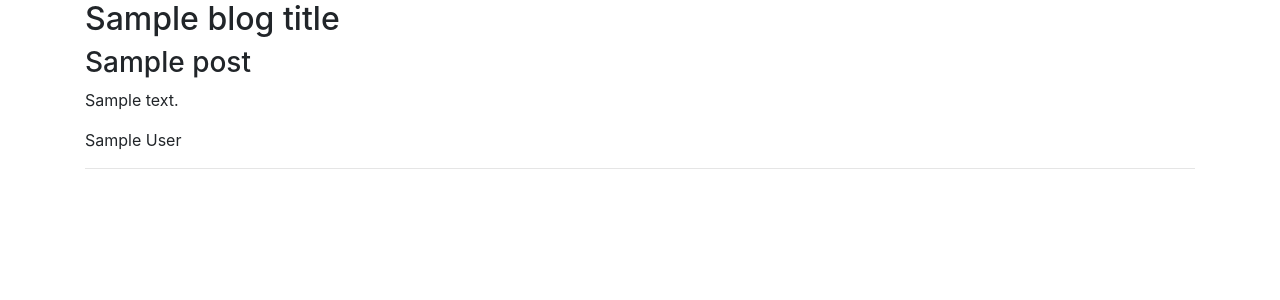
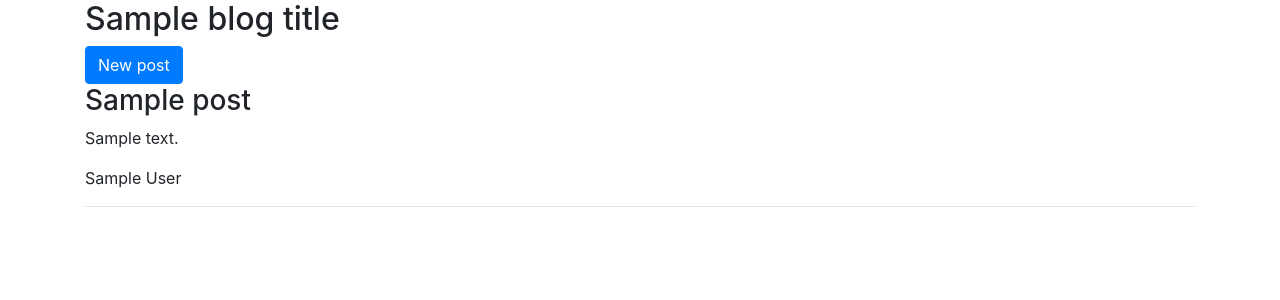
Before and after one commit to sagarnildass/The-complete-python-web-course, a Flask app: template section_4_rest_api/src/templates/posts.html in a window 1280 px wide. Shown: the top 300 px of the page. Run offline with Flask 2, Linux system fonts and the light colour scheme; the template is opened without the code that fills it: most values are stand-ins (such as "Sample title", 1, 10 or a date in 2020); some libraries are stand-ins or nearby versions.

Commit message:
completed front end

```diff
--- a/section_4_rest_api/src/app.py
+++ b/section_4_rest_api/src/app.py
@@ -1,6 +1,7 @@
-from flask import Flask, render_template, request, session
+from flask import Flask, render_template, request, session, make_response
 from models.user import User
 from models.blog import Blog
+from models.post import Post
 from common.database import Database
 
 
@@ -60,7 +61,36 @@ def blog_posts(blog_id):
     blog = Blog.from_mongo(blog_id)
     posts = blog.get_posts()
 
-    return render_template("posts.html", posts=posts, blog_title=blog.title)
+    return render_template("posts.html", posts=posts, blog_title=blog.title, blog_id=blog._id)
+
+@app.route('/blogs/new', methods=['POST', 'GET'])
+def create_new_blog():
+    if request.method == 'GET':
+        return render_template('new_blog.html')
+    else:
+        title = request.form['title']
+        description = request.form['description']
+        user = User.get_by_email(session['email'])
+
+        new_blog = Blog(user.email, title, description, user._id)
+        new_blog.save_to_mongo()
+
+        return make_response(user_blogs(user._id))
+
+@app.route('/posts/new/<string:blog_id>', methods=['POST', 'GET'])
+def create_new_post(blog_id):
+    if request.method == 'GET':
+        return render_template('new_post.html', blog_id=blog_id)
+    else:
+        title = request.form['title']
+        content = request.form['content']
+        user = User.get_by_email(session['email'])
+
+        new_post = Post(blog_id, title, content, user.email)
+        new_post.save_to_mongo()
+
+        return make_response(blog_posts(blog_id))
+
 
 if __name__ == '__main__':
     app.run()
--- a/section_4_rest_api/src/templates/posts.html
+++ b/section_4_rest_api/src/templates/posts.html
@@ -2,11 +2,16 @@
 {% block content %}
 <div class="container">
     <h2>{{ blog_title }}</h2>
+    <a href="/posts/new/{{ blog_id }}"><button class="btn btn-primary">New post</button></a>
+    {% if posts|length >0 %}
     {% for post in posts %}
         <h3>{{ post.title }}</h3>
         <p>{{ post.content }}</p>
         <p>{{ post.author }}</p>
         <hr>
     {% endfor %}
+    {% else %}
+        <h4>There aren't any posts yet!</h4>
+    {% endif %}
 </div>
 {% endblock %}
```
Also changed, not shown: section_4_rest_api/src/templates/new_blog.html (added, +16 -0 lines), section_4_rest_api/src/templates/new_post.html (added, +18 -0 lines).
